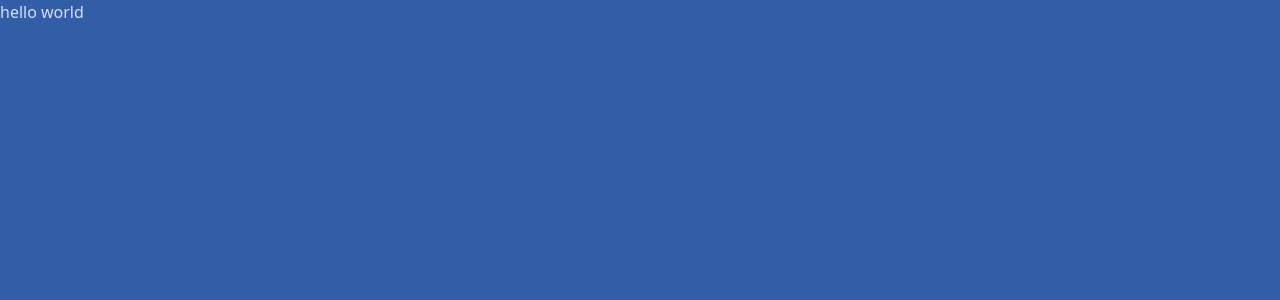
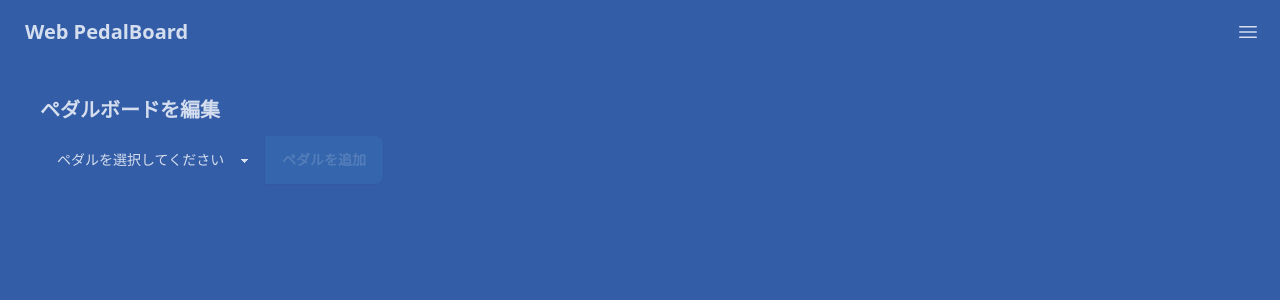
Before and after one commit to meuzi8122/web-pedal-board, a Nuxt app: page / in a window 1280 px wide. Shown: the top 300 px of the page. Built offline with nearby package versions, Linux system fonts and the light colour scheme.

Commit message:
ペダルボード編集画面 いったんコミット

```diff
--- /dev/null
+++ b/components/icons/menu-icon.vue
@@ -0,0 +1,12 @@
+<template>
+  <svg
+    xmlns="http://www.w3.org/2000/svg"
+    fill="none"
+    viewBox="0 0 24 24"
+    stroke-width="1.5"
+    stroke="currentColor"
+    class="size-6"
+  >
+    <path stroke-linecap="round" stroke-linejoin="round" d="M3.75 6.75h16.5M3.75 12h16.5m-16.5 5.25h16.5" />
+  </svg>
+</template>
--- /dev/null
+++ b/components/navbar.vue
@@ -0,0 +1,29 @@
+<script setup lang="ts">
+import MenuIcon from "./icons/menu-icon.vue";
+</script>
+
+<template>
+  <div class="navbar bg-base-100 mb-8">
+    <div class="flex-1">
+      <NuxtLink to="/" class="btn btn-ghost text-xl">Web PedalBoard</NuxtLink>
+    </div>
+    <div class="flex-none">
+      <label for="my-drawer-4" class="btn btn-square btn-ghost">
+        <MenuIcon />
+      </label>
+    </div>
+  </div>
+
+  <div class="drawer drawer-end">
+    <input id="my-drawer-4" type="checkbox" class="drawer-toggle" />
+    <div class="drawer-content">
+      <slot></slot>
+    </div>
+    <div class="drawer-side">
+      <label for="my-drawer-4" aria-label="close sidebar" class="drawer-overlay"></label>
+      <ul class="menu bg-base-200 text-base-content min-h-full w-80 p-4">
+        <li><NuxtLink to="/">PedalBoard</NuxtLink></li>
+      </ul>
+    </div>
+  </div>
+</template>
--- /dev/null
+++ b/components/pedal-accordion.vue
@@ -0,0 +1,22 @@
+<script setup lang="ts">
+import type { Pedal } from "~/types/pedal";
+
+const { pedal } = defineProps<{ pedal: Pedal; position: number }>();
+</script>
+
+<template>
+  <div class="collapse bg-base-200">
+    <input type="radio" name="pedal-detail" />
+    <div class="collapse-title text-xl font-medium">{{ `Pedal-${position} / ${pedal.kind}` }}</div>
+    <div class="collapse-content">
+      <div v-for="(value, name) in pedal.parameters">
+        <label class="form-control w-full max-w-xs">
+          <div class="label">
+            <span class="label-text">{{ name }}</span>
+          </div>
+          <input type="text" class="input input-bordered w-full max-w-xs" />
+        </label>
+      </div>
+    </div>
+  </div>
+</template>
--- /dev/null
+++ b/constants/pedal.ts
@@ -0,0 +1,33 @@
+export const PEDAL_KINDS: { kind: string; label: string }[] = [
+  { kind: "chorus", label: "chorus" },
+  { kind: "compressor", label: "compressor" },
+  { kind: "delay", label: "delay" },
+  { kind: "gain", label: "gain" },
+  { kind: "limiter", label: "limiter" },
+  { kind: "phaser", label: "phaser" },
+  { kind: "reverb", label: "reverb" },
+];
+
+export const PEDAL_PARAMETERS = {
+  chorus: {
+    rate: 0,
+    depth: 0,
+    feedback: 0,
+    mix: 0,
+  },
+  compressor: {
+    ratio: 0,
+    threshold: 0,
+    release: 0,
+    attack: 0,
+  },
+  delay: {
+    time: 0,
+    mix: 0,
+    feedback: 0,
+  },
+  gain: { gain: 0 },
+  limiter: { threshold: 0, release: 0 },
+  phaser: { rate: 0, depth: 0, feedback: 0, mix: 0 },
+  reverb: { roomSize: 0 },
+};
--- a/layouts/default.vue
+++ b/layouts/default.vue
@@ -1,3 +1,8 @@
+<script setup lang="ts">
+import navbar from "~/components/navbar.vue";
+</script>
+
 <template>
+  <Navbar />
   <slot></slot>
 </template>
--- a/pages/index.vue
+++ b/pages/index.vue
@@ -1,5 +1,36 @@
-<script setup lang="ts"></script>
+<script setup lang="ts">
+import { PEDAL_KINDS, PEDAL_PARAMETERS } from "~/constants/pedal";
+import type { Pedal } from "~/types/pedal";
+
+const newPedalKind = ref<string>("");
+
+const pedals = ref<Pedal[]>([]);
+
+const addPedal = () => {
+  if (newPedalKind.value == "") {
+    return;
+  }
+
+  pedals.value.push({
+    id: crypto.randomUUID(),
+    kind: newPedalKind.value,
+    parameters: PEDAL_PARAMETERS[newPedalKind.value as keyof typeof PEDAL_PARAMETERS],
+  });
+};
+</script>
 
 <template>
-  <p>hello world</p>
+  <div class="container mx-auto">
+    <h1 class="text-xl font-bold mb-3">ペダルボードを編集</h1>
+    <div class="join mb-4">
+      <select class="select join-item" v-model="newPedalKind">
+        <option value="">ペダルを選択してください</option>
+        <option v-for="kind of PEDAL_KINDS" :value="kind.kind">{{ kind.label }}</option>
+      </select>
+      <button class="btn join-item" v-on:click="addPedal" v-bind:disabled="newPedalKind == ''">ペダルを追加</button>
+    </div>
+    <div class="flex flex-col space-y-2">
+      <PedalAccordion v-for="(pedal, index) of pedals" :pedal="pedal" :position="index + 1" />
+    </div>
+  </div>
 </template>
--- a/tailwind.config.js
+++ b/tailwind.config.js
@@ -7,5 +7,27 @@ export default {
   theme: {
     extend: {},
   },
-  plugins: [require("daisyui")],
+  plugins: [
+    require("daisyui"),
+    /* 静的コンポーネントスタイルを適用（TailwindCss標準） */
+    function ({ addComponents }) {
+      addComponents({
+        ".container": {
+          maxWidth: "90%",
+          "@screen sm": {
+            maxWidth: "600px",
+          },
+          "@screen md": {
+            maxWidth: "700px",
+          },
+          "@screen lg": {
+            maxWidth: "900px",
+          },
+          "@screen xl": {
+            maxWidth: "1200px",
+          },
+        },
+      });
+    },
+  ],
 };
--- /dev/null
+++ b/types/pedal.ts
@@ -0,0 +1,5 @@
+export type Pedal = {
+  id: string;
+  kind: string;
+  parameters: { [name: string]: number };
+};
```
